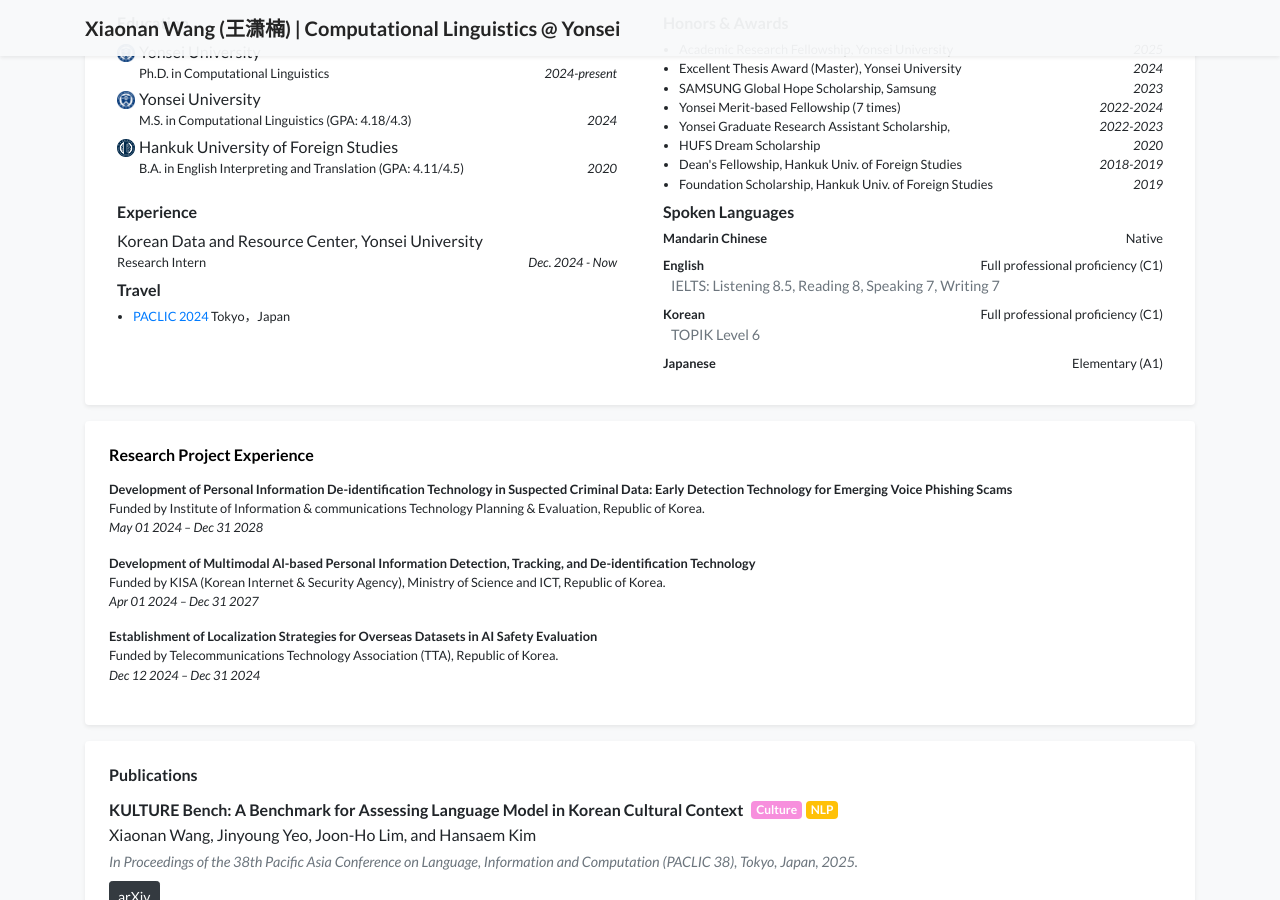
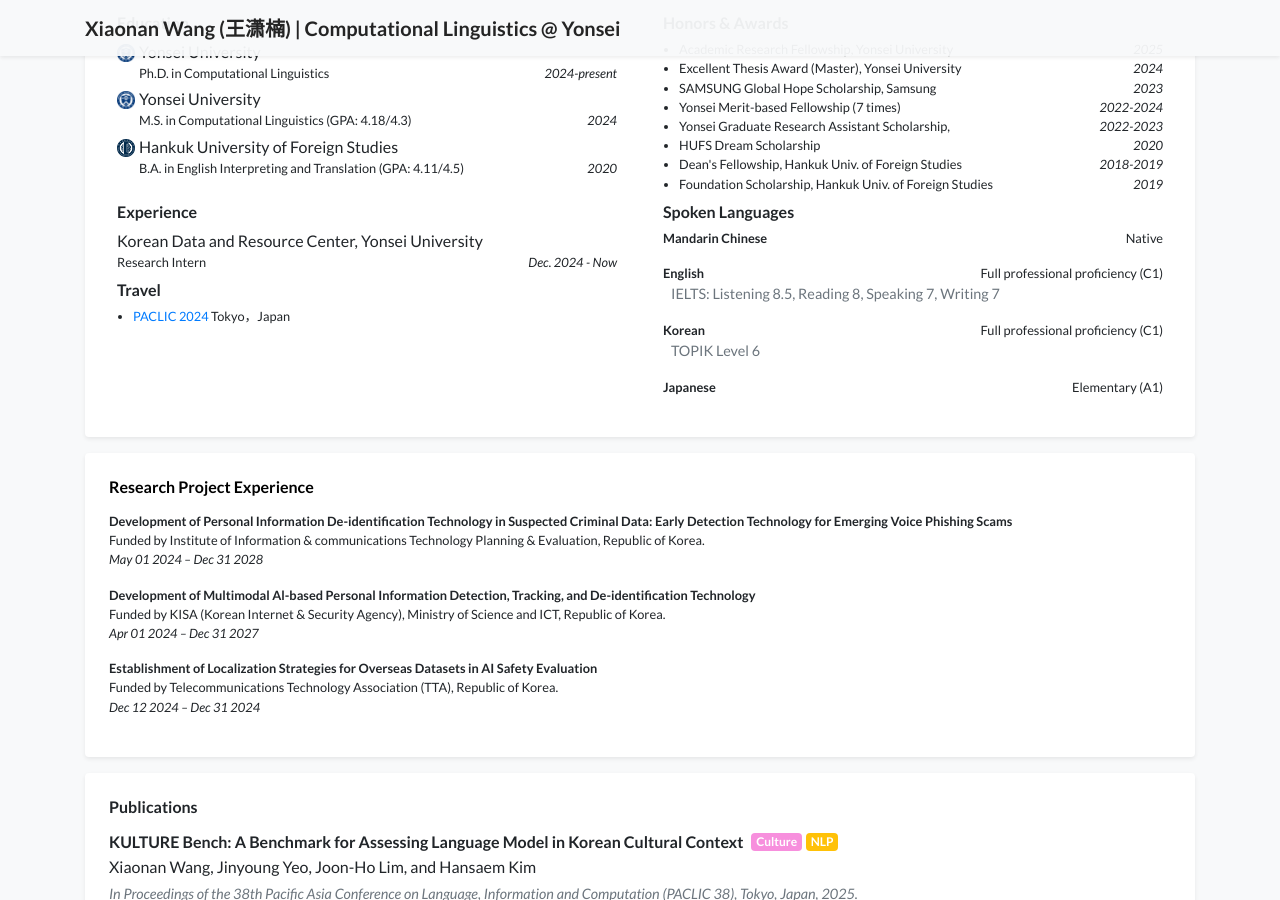
Before and after one commit to wangxiaonan-git/wangxiaonan-git.github.io, a Jekyll site: the page built from index.html, in a window 1280 px wide and 900 px high, scrolled down 488 px. Built offline with Jekyll 4.4.1, drawn with Linux system fonts in a browser that asks for light colours; a style sheet for code colours, icons or effects is not loaded.

Commit message:
Update experience_card.html

```diff
--- a/_includes/widgets/experience_card.html
+++ b/_includes/widgets/experience_card.html
@@ -4,6 +4,7 @@
       <div class="card-body p-4">
         <div class="row">
 
+          <!-- 教育经历 -->
           {% if site.data.profile.education %}
             <div class="col-md-6">
               <div class="mx-2 my-1">
@@ -24,6 +25,7 @@
             </div>
           {% endif %}
 
+          <!-- 奖项荣誉 -->
           {% if site.data.profile.awards %}
             <div class="col-md-6">
               <div class="mx-2 my-1">
@@ -37,6 +39,7 @@
             </div>
           {% endif %}
 
+          <!-- 实习/工作经历 + Travel -->
           {% if site.data.profile.experience %}
             <div class="col-md-6">
               <div class="mx-2 my-1">
@@ -54,7 +57,8 @@
                 </ul>
               </div>
 
-              <div class="my-2"></div> <!-- 间距 -->
+              <!-- Travel 与 Experience 之间留空 -->
+              <div class="my-2"></div>
 
               <div class="mx-2 my-1">
                 <h6>Travel</h6>
@@ -67,13 +71,14 @@
             </div>
           {% endif %}
 
+          <!-- 语言能力 -->
           {% if site.data.profile.spoken_languages %}
             <div class="col-md-6">
               <div class="mx-2 my-1">
                 <h6>Spoken Languages</h6>
                 <ul class="list-unstyled mb-1 small">
                   {% for lang in site.data.profile.spoken_languages %}
-                    <li class="mb-2">
+                    <li class="mb-3">
                       <div class="d-flex justify-content-between">
                         <strong>{{ lang.name }}</strong>
                         <span>{{ lang.level }}</span>
```
